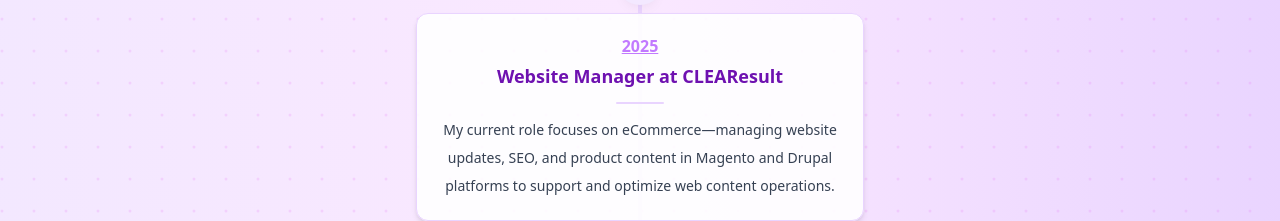
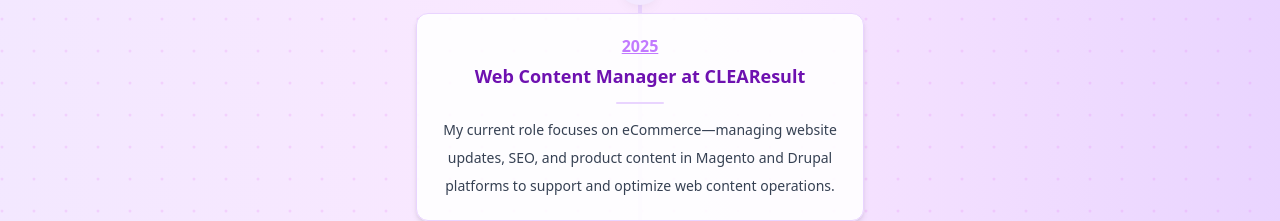
Before and after one commit to jasheloper/portfolio, a website: page index.html in a window 1280 px wide. Shown: the part 2185-2406 px from the top of the page. Drawn offline with Linux system fonts and the light colour scheme.

Commit message:
job update

```diff
--- a/index.html
+++ b/index.html
@@ -731,7 +731,7 @@
 class="bg-white/90 rounded-xl shadow-md border border-purple-200 p-5 mt-4 w-full max-w-md mx-auto text-center transform transition-transform duration-300 hover:scale-105">
 <time
 class="block text-purple-400 font-semibold mb-1 underline text-sm md:text-base">2025</time>
-<h4 class="text-base md:text-lg font-bold text-purple-800 mb-1">Website Manager at CLEAResult</h4>
+<h4 class="text-base md:text-lg font-bold text-purple-800 mb-1">Web Content Manager at CLEAResult</h4>
 <!--divider-->
 <hr class="w-12 mx-auto my-3 border-t-2 border-purple-200 rounded">
 <p class="text-gray-700 text-sm leading-loose">
--- a/package.json
+++ b/package.json
@@ -1,6 +1,6 @@
 {
   "dependencies": {
-    "@tailwindcss/cli": "^4.1.11",
-    "tailwindcss": "^4.1.11"
+    "@tailwindcss/cli": "^4.1.17",
+    "tailwindcss": "^4.1.17"
   }
 }
```
Also changed, not shown: src/output.css, 1 other file.
